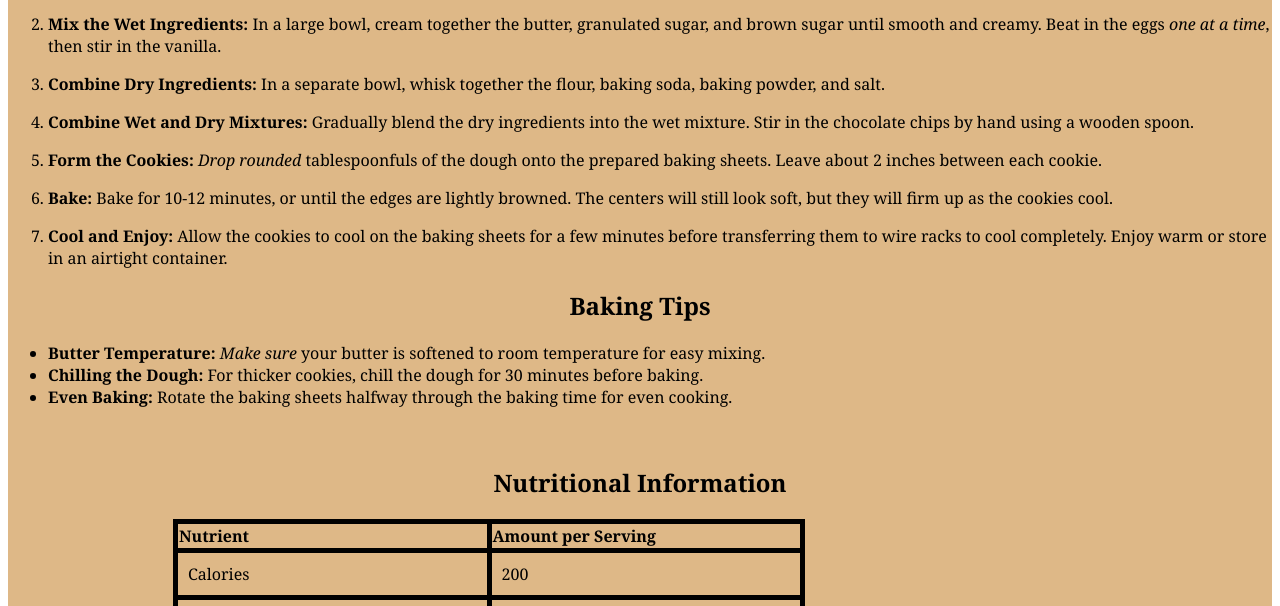
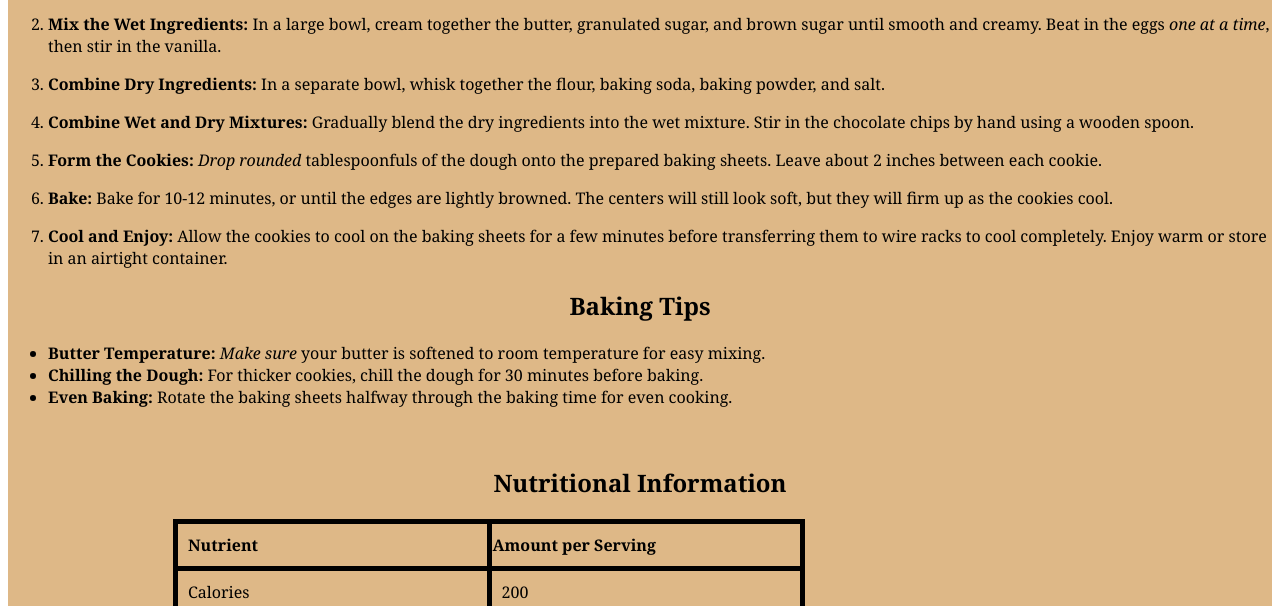
Before and after one commit to bherrschaft/My-Fave-Recipe, a plain HTML site: page directions.html in a window 1280 px wide. Shown: the part 194-800 px from the top of the page. Drawn offline with Linux system fonts and the light colour scheme.

Commit message:
editssssss

```diff
--- a/styles.css
+++ b/styles.css
@@ -20,7 +20,7 @@ font-family:Georgia, 'Times New Roman', Times, serif ;
     border-collapse: collapse;
     margin-top: 20px;
     border: 5px solid #da3b3b;
-    padding: px;
+    padding: 10px;
     text-align: left;
     border-color: black;
 margin-left: 165px;}
```
